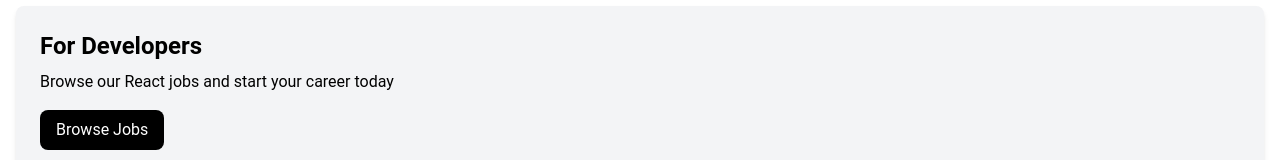
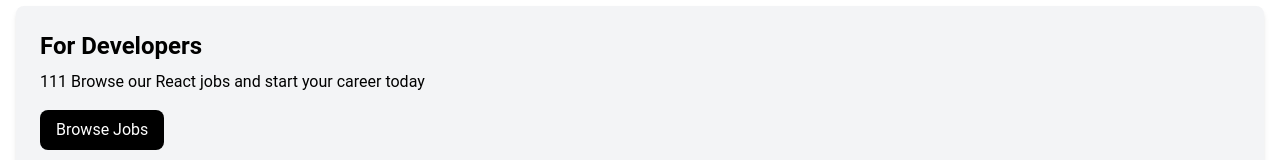
Before and after one commit to adamdenverco/react-traversy-learning, a React (Vite) app: page / in a window 1280 px wide. Shown: the part 403-563 px from the top of the page. Built offline with nearby package versions, Linux system fonts and the light colour scheme.

Commit message:
commit 2024-01-06

```diff
--- a/src/components/HomeCards.jsx
+++ b/src/components/HomeCards.jsx
@@ -11,8 +11,8 @@
 
             <div className="grid grid-cols-1 md:grid-cols-2 gap-4 p-4 rounded-lg">
 
-            {/* https://www.youtube.com/watch?v=LDB4uaJ87e0&t=154s
-                leave off at 54:06 */
+                {/* https://www.youtube.com/watch?v=LDB4uaJ87e0&t=154s
+                leave off at 55:43 */
                 }
 
                 {/* <Card
@@ -28,7 +28,7 @@
                 <Card>
                     <h2 className="text-2xl font-bold">For Developers</h2>
                     <p className="mt-2 mb-4">
-                        Browse our React jobs and start your career today
+                        111 Browse our React jobs and start your career today
                     </p>
                     <a
                     href="/jobs.html"
@@ -41,7 +41,7 @@
                 {/* <div className="bg-gray-100 p-6 rounded-lg shadow-md">
                 </div> */}
 
-                <div className="bg-indigo-100 p-6 rounded-lg shadow-md">
+                <Card cardBackgroundColor="bg-indigo-100">
                     <h2 className="text-2xl font-bold">For Employers</h2>
                     <p className="mt-2 mb-4">
                     List your job to find the perfect developer for the role
@@ -52,7 +52,11 @@
                     >
                     Add Job
                     </a>
-                </div>
+
+                </Card>
+
+                {/* <div className="bg-indigo-100 p-6 rounded-lg shadow-md">
+                </div> */}
 
             </div>
         </div>
```
